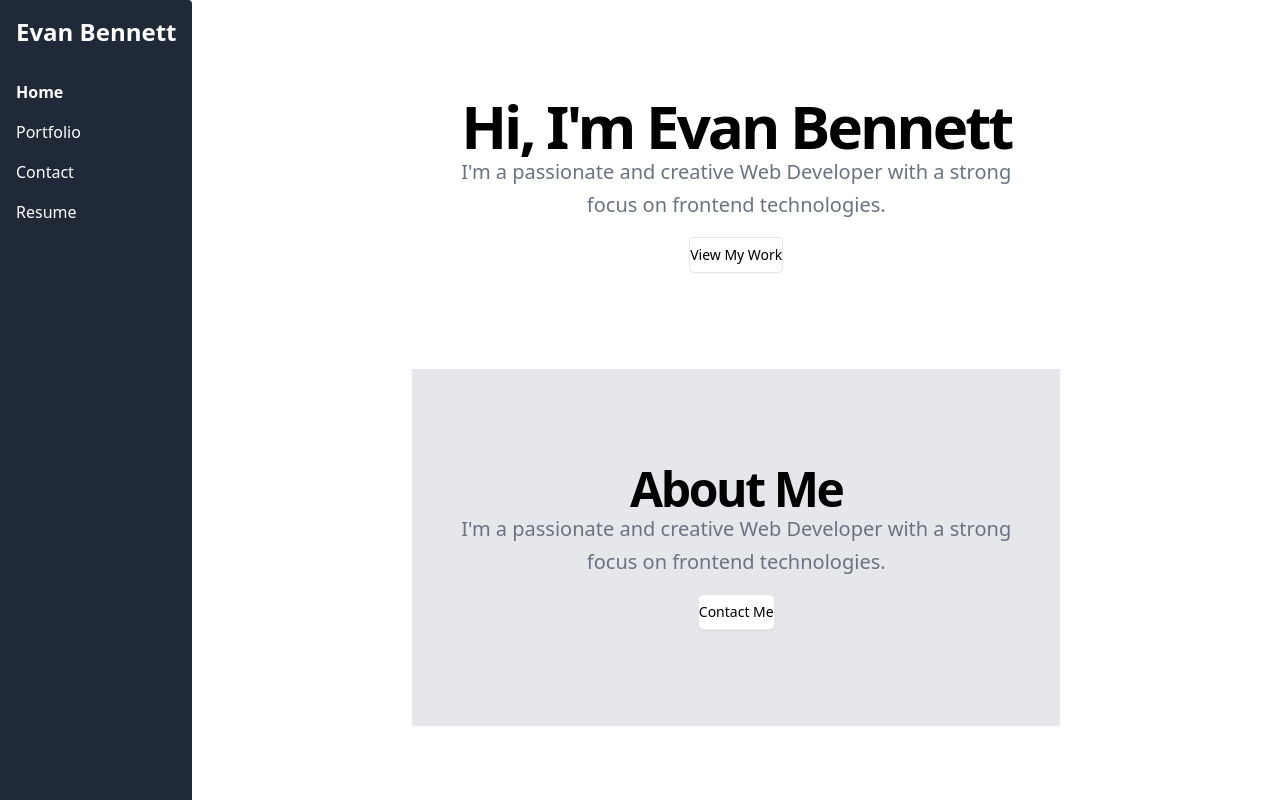
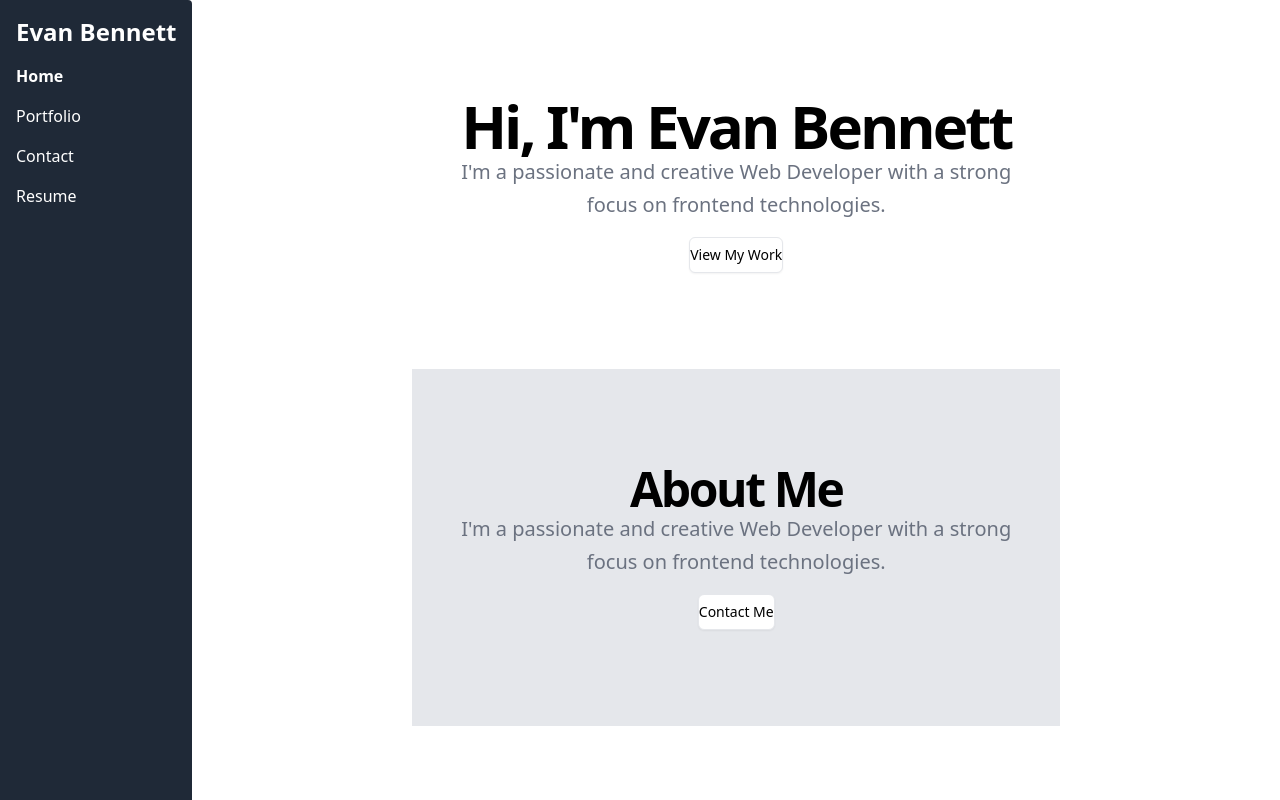
Before and after one commit to Evan8383/react-portfolio-template, a React (Vite) app: page / in a window 1280 px wide. Shown: the top 800 px of the page. Built offline with nearby package versions, Linux system fonts and the light colour scheme.

Commit message:
small changes

```diff
--- a/src/components/Nav.jsx
+++ b/src/components/Nav.jsx
@@ -8,12 +8,12 @@ function Nav() {
   return (
     <>
       <div className="sm:flex sm:flex-col justify-between ">
-        <nav className="bg-gray-800 p-4 sm:max-w-fit flex-grow sm:rounded-r">
-          <h1 className="text-2xl text-white font-extrabold mb-8">Evan Bennett</h1>
+        <nav className="max-sm:flex flex-wrap max-sm: justify-between bg-gray-800 p-4 sm:max-w-fit flex-grow sm:rounded-r">
+          <h1 className="text-2xl text-white font-extrabold ">Evan Bennett</h1>
           <button onClick={() => setIsOpen(!isOpen)} className="sm:hidden block text-white">
             <i className="fa fa-bars"></i>
           </button>
-          <ul className={`flex flex-col space-y-4 ${isOpen ? 'block' : 'hidden'} sm:block`}>
+          <ul className={`flex max-sm:right-0 max-sm:top-10 max-sm:p-14 max-sm:rounded-lg max-sm:absolute bg-gray-800 max-sm:text-center text-left mt-4 flex-col flex-wrap space-y-4 ${isOpen ? 'block' : 'hidden'} sm:block w-fit`}>
             <li>
               <Link to="/" className={`text-white ${location.pathname === '/' ? 'font-bold' : ''} hover:text-blue-400 transition duration-300`}>Home</Link>
             </li>
```
